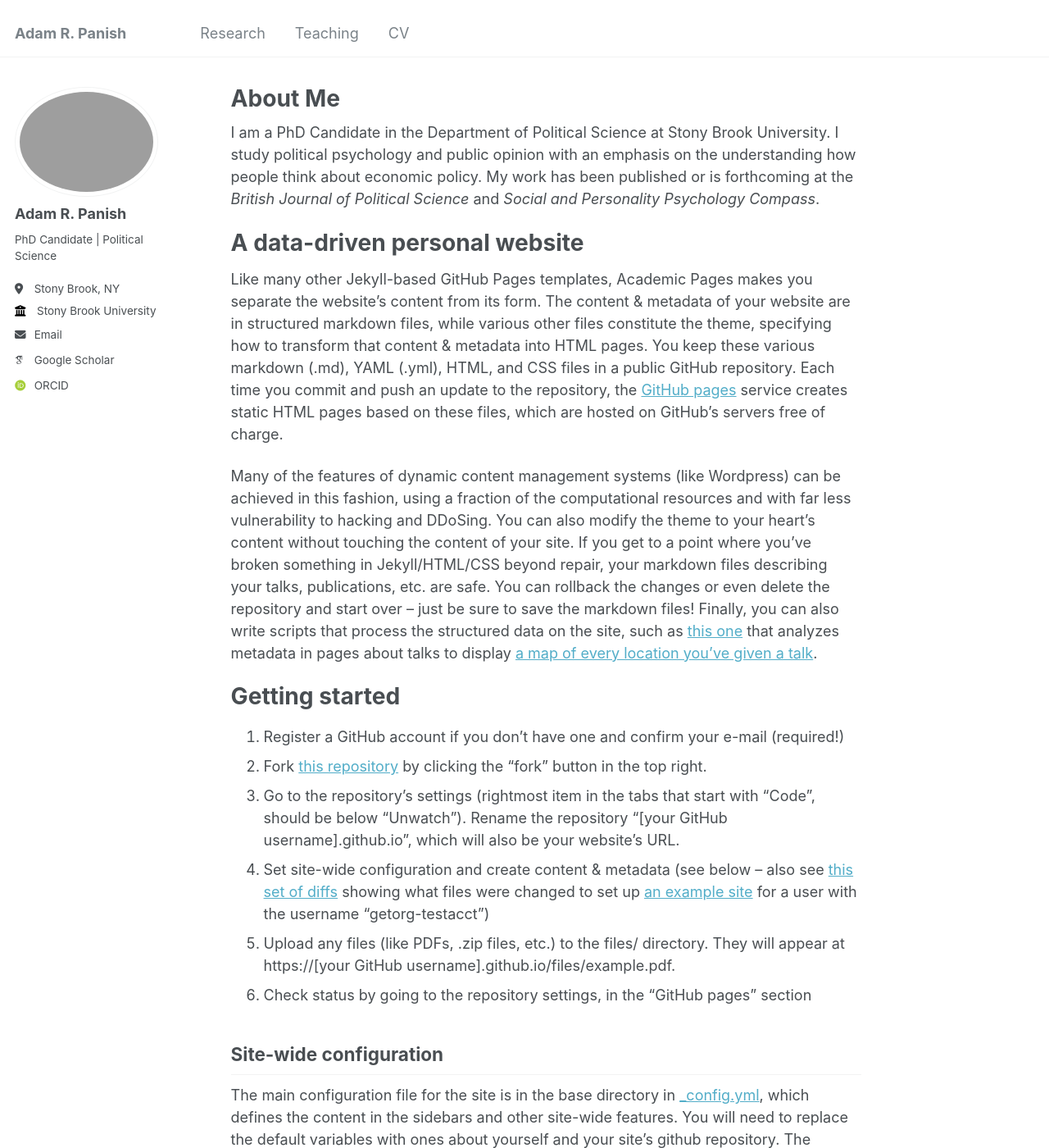
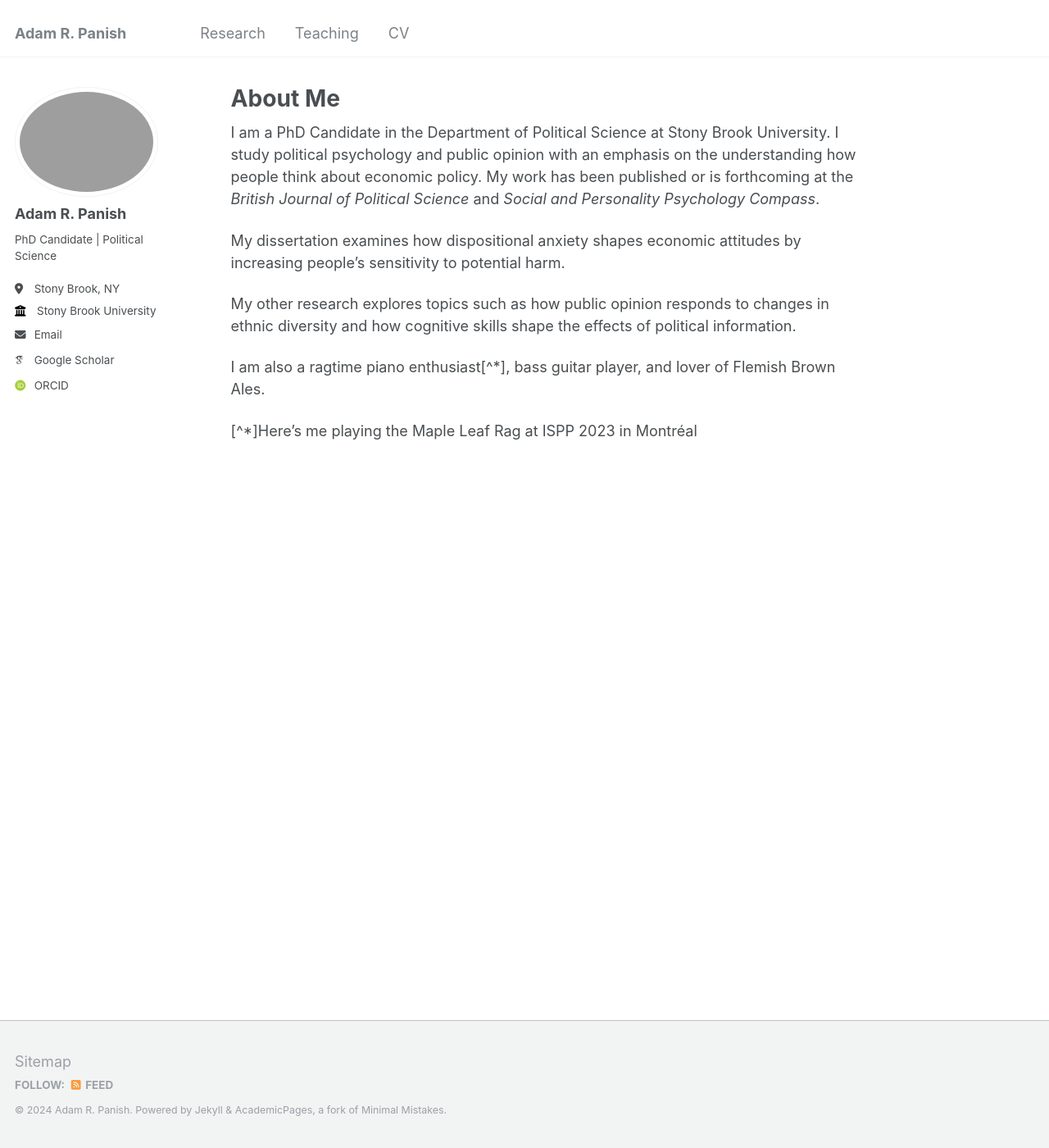
Before and after one commit to adampanish/adampanish.github.io, a Jekyll site: the page built from _pages/about.md, in a window 1280 px wide and 1400 px high. Shown: the whole window at 82% size. Built offline with Jekyll 4.4.1, drawn with Linux system fonts in a browser that asks for light colours; some web fonts are replaced; some of the changed text lies outside the part shown.

Commit message:
Update about.md

```diff
--- a/_pages/about.md
+++ b/_pages/about.md
@@ -9,41 +9,10 @@ redirect_from:
 
 I am a PhD Candidate in the Department of Political Science at Stony Brook University. I study political psychology and public opinion with an emphasis on the understanding how people think about economic policy. My work has been published or is forthcoming at the *British Journal of Political Science* and *Social and Personality Psychology Compass*.
 
-A data-driven personal website
-======
-Like many other Jekyll-based GitHub Pages templates, Academic Pages makes you separate the website's content from its form. The content & metadata of your website are in structured markdown files, while various other files constitute the theme, specifying how to transform that content & metadata into HTML pages. You keep these various markdown (.md), YAML (.yml), HTML, and CSS files in a public GitHub repository. Each time you commit and push an update to the repository, the [GitHub pages](https://pages.github.com/) service creates static HTML pages based on these files, which are hosted on GitHub's servers free of charge.
+My dissertation examines how dispositional anxiety shapes economic attitudes by increasing people's sensitivity to potential harm.
 
-Many of the features of dynamic content management systems (like Wordpress) can be achieved in this fashion, using a fraction of the computational resources and with far less vulnerability to hacking and DDoSing. You can also modify the theme to your heart's content without touching the content of your site. If you get to a point where you've broken something in Jekyll/HTML/CSS beyond repair, your markdown files describing your talks, publications, etc. are safe. You can rollback the changes or even delete the repository and start over -- just be sure to save the markdown files! Finally, you can also write scripts that process the structured data on the site, such as [this one](https://github.com/academicpages/academicpages.github.io/blob/master/talkmap.ipynb) that analyzes metadata in pages about talks to display [a map of every location you've given a talk](https://academicpages.github.io/talkmap.html).
+My other research explores topics such as how public opinion responds to changes in ethnic diversity and how cognitive skills shape the effects of political information.
 
-Getting started
-======
-1. Register a GitHub account if you don't have one and confirm your e-mail (required!)
-1. Fork [this repository](https://github.com/academicpages/academicpages.github.io) by clicking the "fork" button in the top right.
-1. Go to the repository's settings (rightmost item in the tabs that start with "Code", should be below "Unwatch"). Rename the repository "[your GitHub username].github.io", which will also be your website's URL.
-1. Set site-wide configuration and create content & metadata (see below -- also see [this set of diffs](http://archive.is/3TPas) showing what files were changed to set up [an example site](https://getorg-testacct.github.io) for a user with the username "getorg-testacct")
-1. Upload any files (like PDFs, .zip files, etc.) to the files/ directory. They will appear at https://[your GitHub username].github.io/files/example.pdf.
-1. Check status by going to the repository settings, in the "GitHub pages" section
+I am also a ragtime piano enthusiast[^*], bass guitar player, and lover of Flemish Brown Ales.
 
-Site-wide configuration
-------
-The main configuration file for the site is in the base directory in [_config.yml](https://github.com/academicpages/academicpages.github.io/blob/master/_config.yml), which defines the content in the sidebars and other site-wide features. You will need to replace the default variables with ones about yourself and your site's github repository. The configuration file for the top menu is in [_data/navigation.yml](https://github.com/academicpages/academicpages.github.io/blob/master/_data/navigation.yml). For example, if you don't have a portfolio or blog posts, you can remove those items from that navigation.yml file to remove them from the header.
-
-Create content & metadata
-------
-For site content, there is one markdown file for each type of content, which are stored in directories like _publications, _talks, _posts, _teaching, or _pages. For example, each talk is a markdown file in the [_talks directory](https://github.com/academicpages/academicpages.github.io/tree/master/_talks). At the top of each markdown file is structured data in YAML about the talk, which the theme will parse to do lots of cool stuff. The same structured data about a talk is used to generate the list of talks on the [Talks page](https://academicpages.github.io/talks), each [individual page](https://academicpages.github.io/talks/2012-03-01-talk-1) for specific talks, the talks section for the [CV page](https://academicpages.github.io/cv), and the [map of places you've given a talk](https://academicpages.github.io/talkmap.html) (if you run this [python file](https://github.com/academicpages/academicpages.github.io/blob/master/talkmap.py) or [Jupyter notebook](https://github.com/academicpages/academicpages.github.io/blob/master/talkmap.ipynb), which creates the HTML for the map based on the contents of the _talks directory).
-
-**Markdown generator**
-
-I have also created [a set of Jupyter notebooks](https://github.com/academicpages/academicpages.github.io/tree/master/markdown_generator
-) that converts a CSV containing structured data about talks or presentations into individual markdown files that will be properly formatted for the Academic Pages template. The sample CSVs in that directory are the ones I used to create my own personal website at stuartgeiger.com. My usual workflow is that I keep a spreadsheet of my publications and talks, then run the code in these notebooks to generate the markdown files, then commit and push them to the GitHub repository.
-
-How to edit your site's GitHub repository
-------
-Many people use a git client to create files on their local computer and then push them to GitHub's servers. If you are not familiar with git, you can directly edit these configuration and markdown files directly in the github.com interface. Navigate to a file (like [this one](https://github.com/academicpages/academicpages.github.io/blob/master/_talks/2012-03-01-talk-1.md) and click the pencil icon in the top right of the content preview (to the right of the "Raw | Blame | History" buttons). You can delete a file by clicking the trashcan icon to the right of the pencil icon. You can also create new files or upload files by navigating to a directory and clicking the "Create new file" or "Upload files" buttons.
-
-Example: editing a markdown file for a talk
-![Editing a markdown file for a talk](/images/editing-talk.png)
-
-For more info
-------
-More info about configuring Academic Pages can be found in [the guide](https://academicpages.github.io/markdown/). The [guides for the Minimal Mistakes theme](https://mmistakes.github.io/minimal-mistakes/docs/configuration/) (which this theme was forked from) might also be helpful.
+[^*]Here's me playing the Maple Leaf Rag at ISPP 2023 in Montréal
```
